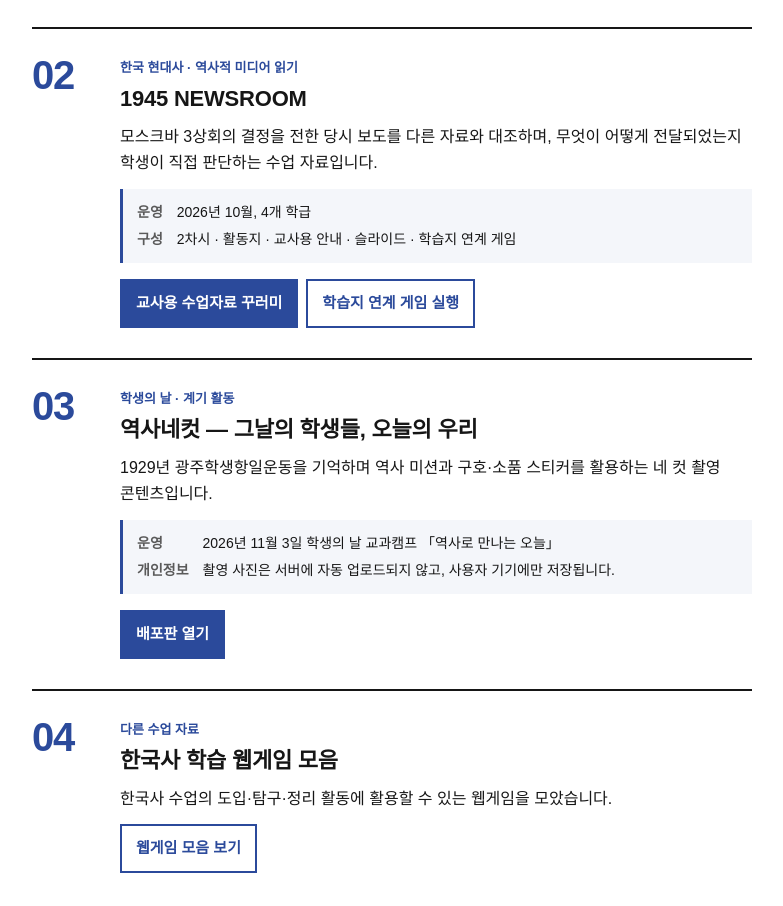
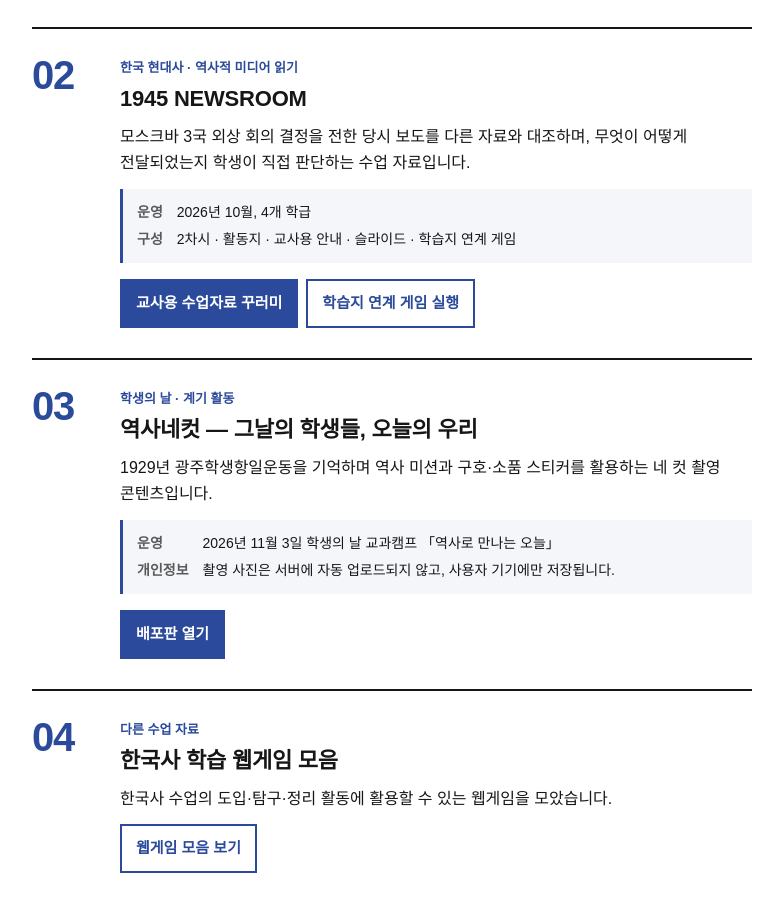
Before and after one commit to gtmc-history/gtmc-history.github.io, a plain HTML site: page open2026/index.html in a window 1280 px wide. Shown: the part 920-1826 px from the top of the page, without its empty margins (248-1031 px from the left). Drawn offline with Linux system fonts and the light colour scheme.

Commit message:
open2026: use textbook term 모스크바 3국 외상 회의
Co-Authored-By: Claude Opus 5.5 <noreply@anthropic.com>
Claude-Session: https://claude.ai/code/session_01PAz47rqnEqu2ivsPTCd91b

```diff
--- a/open2026/index.html
+++ b/open2026/index.html
@@ -113,7 +113,7 @@
     <div>
       <p class="tag">한국 현대사 · 역사적 미디어 읽기</p>
       <h2>1945 NEWSROOM</h2>
-      <p>모스크바 3상회의 결정을 전한 당시 보도를 다른 자료와 대조하며, 무엇이 어떻게 전달되었는지 학생이 직접 판단하는 수업 자료입니다.</p>
+      <p>모스크바 3국 외상 회의 결정을 전한 당시 보도를 다른 자료와 대조하며, 무엇이 어떻게 전달되었는지 학생이 직접 판단하는 수업 자료입니다.</p>
       <dl class="meta">
         <dt>운영</dt><dd>2026년 10월, 4개 학급</dd>
         <dt>구성</dt><dd>2차시 · 활동지 · 교사용 안내 · 슬라이드 · 학습지 연계 게임</dd>
```
